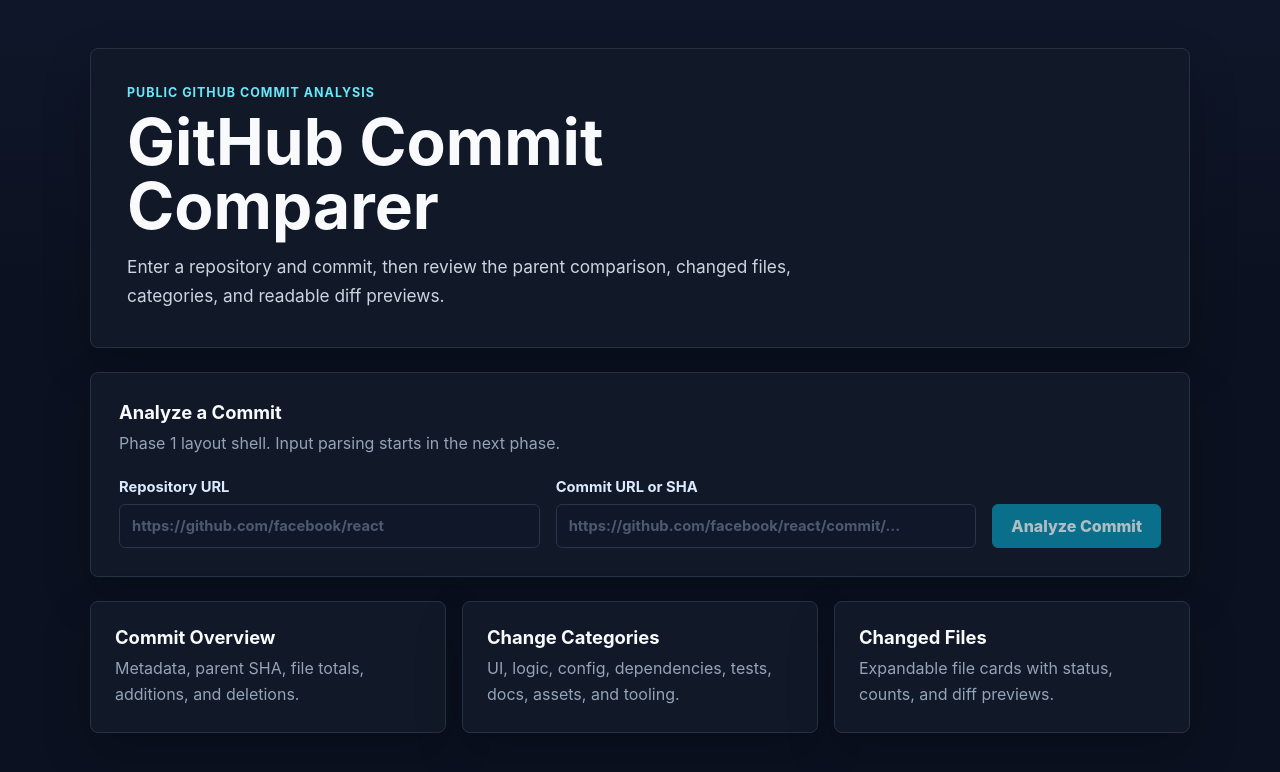
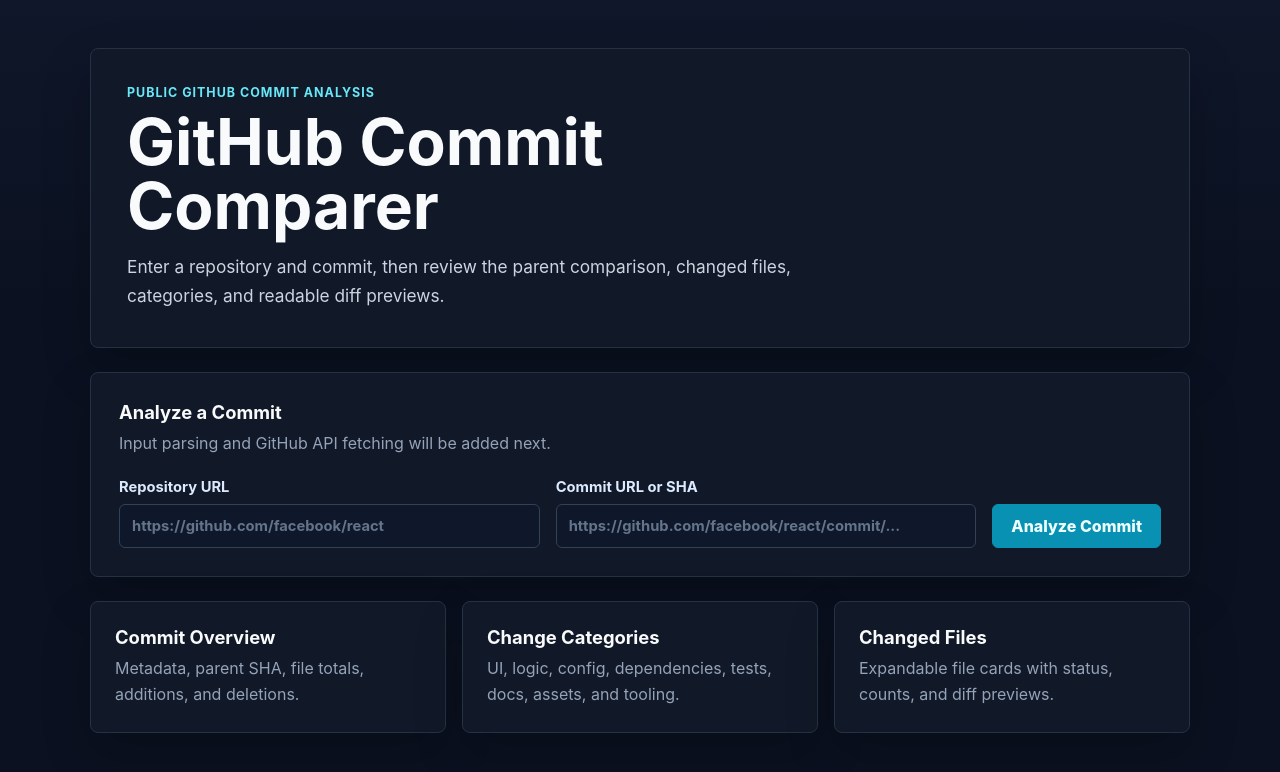
Before and after one commit to haider855/GitHubCommitComparer, a React (Vite) app: page / in a window 1280 px wide. Shown: the top 772 px of the page. Built offline with nearby package versions, Linux system fonts and the light colour scheme.

Commit message:
Add commit input form

```diff
--- a/src/App.tsx
+++ b/src/App.tsx
@@ -1,6 +1,15 @@
+import { useState } from "react";
+import { CommitForm } from "./components/CommitForm";
 import "./App.css";
 
 function App() {
+  const [repoInput, setRepoInput] = useState("");
+  const [commitInput, setCommitInput] = useState("");
+
+  function handleAnalyzeCommit() {
+    return;
+  }
+
   return (
     <main className="app-shell">
       <section className="hero-panel" aria-labelledby="page-title">
@@ -17,32 +26,17 @@ function App() {
       <section className="tool-panel" aria-labelledby="form-title">
         <div className="section-heading">
           <h2 id="form-title">Analyze a Commit</h2>
-          <p>Phase 1 layout shell. Input parsing starts in the next phase.</p>
+          <p>Input parsing and GitHub API fetching will be added next.</p>
         </div>
 
-        <form className="commit-form">
-          <label>
-            Repository URL
-            <input
-              type="url"
-              placeholder="https://github.com/facebook/react"
-              disabled
-            />
-          </label>
-
-          <label>
-            Commit URL or SHA
-            <input
-              type="text"
-              placeholder="https://github.com/facebook/react/commit/..."
-              disabled
-            />
-          </label>
-
-          <button type="button" disabled>
-            Analyze Commit
-          </button>
-        </form>
+        <CommitForm
+          repoInput={repoInput}
+          commitInput={commitInput}
+          isLoading={false}
+          onRepoInputChange={setRepoInput}
+          onCommitInputChange={setCommitInput}
+          onSubmit={handleAnalyzeCommit}
+        />
       </section>
 
       <section className="results-grid" aria-label="Result preview sections">
--- /dev/null
+++ b/src/components/CommitForm.tsx
@@ -0,0 +1,59 @@
+interface CommitFormProps {
+  repoInput: string;
+  commitInput: string;
+  isLoading: boolean;
+  onRepoInputChange: (value: string) => void;
+  onCommitInputChange: (value: string) => void;
+  onSubmit: () => void;
+}
+
+export function CommitForm({
+  repoInput,
+  commitInput,
+  isLoading,
+  onRepoInputChange,
+  onCommitInputChange,
+  onSubmit,
+}: CommitFormProps) {
+  return (
+    <form
+      className="commit-form"
+      onSubmit={(event) => {
+        event.preventDefault();
+        onSubmit();
+      }}
+    >
+      <label htmlFor="repository-url">
+        Repository URL
+        <input
+          id="repository-url"
+          name="repository-url"
+          type="text"
+          autoComplete="off"
+          placeholder="https://github.com/facebook/react"
+          value={repoInput}
+          disabled={isLoading}
+          onChange={(event) => onRepoInputChange(event.target.value)}
+        />
+      </label>
+
+      <label htmlFor="commit-ref">
+        Commit URL or SHA
+        <input
+          id="commit-ref"
+          name="commit-ref"
+          type="text"
+          autoComplete="off"
+          placeholder="https://github.com/facebook/react/commit/..."
+          value={commitInput}
+          disabled={isLoading}
+          onChange={(event) => onCommitInputChange(event.target.value)}
+        />
+      </label>
+
+      <button type="submit" disabled={isLoading}>
+        Analyze Commit
+      </button>
+    </form>
+  );
+}
```
